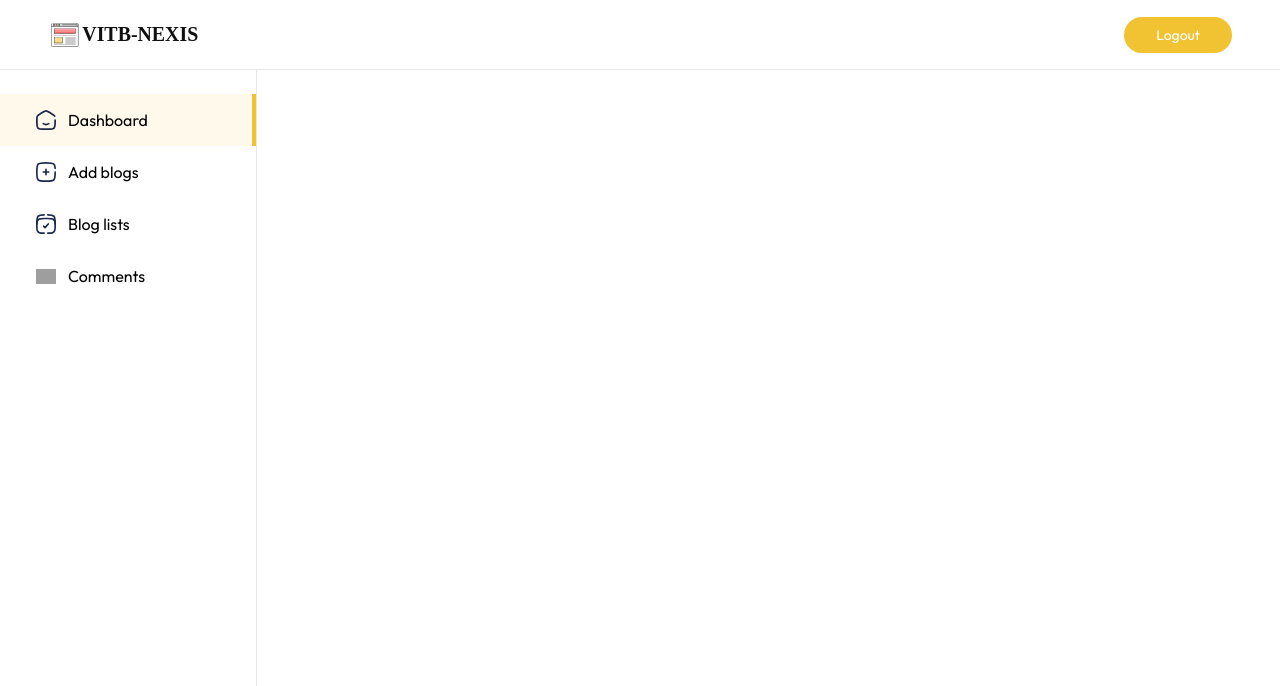
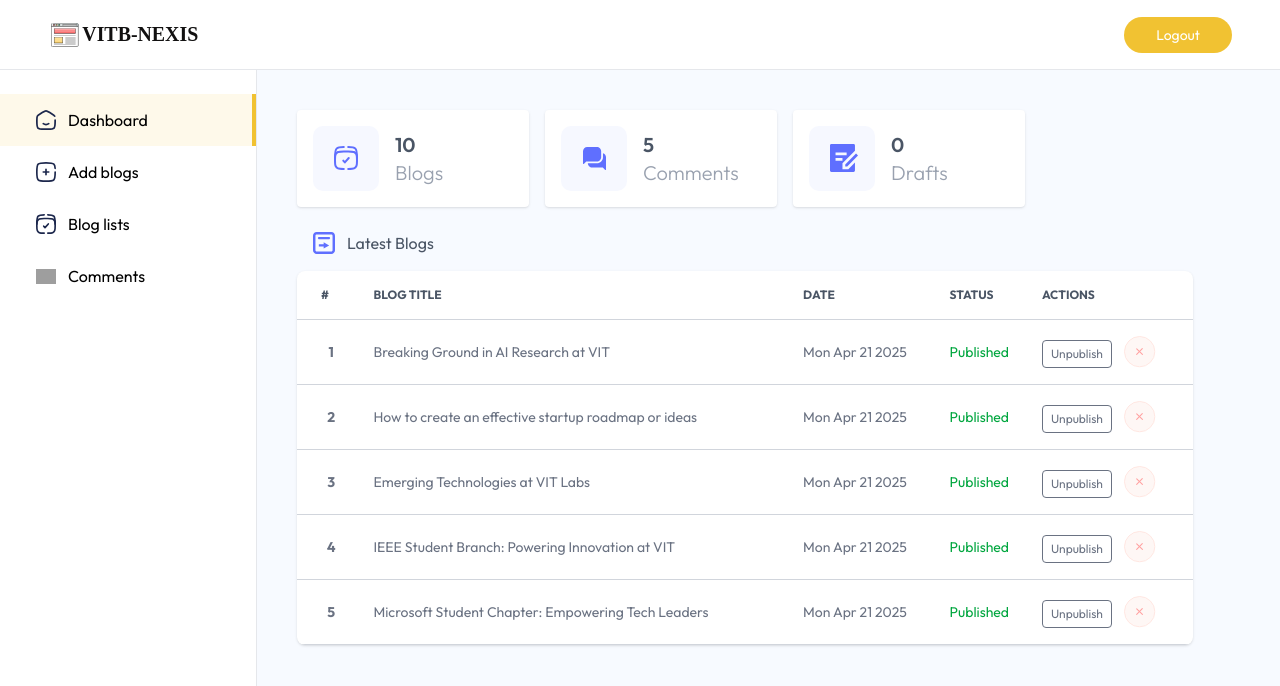
Before and after one commit to sam1dh/VITB-Nexis-blog-Website, a React (Vite) app: page /admin in a window 1280 px wide. Shown: the top 686 px of the page. Built offline with nearby package versions, Linux system fonts and the light colour scheme; grey boxes are pictures that could not be loaded.

Commit message:
updated dashboard

```diff
--- a/Frontend/src/App.jsx
+++ b/Frontend/src/App.jsx
@@ -3,7 +3,7 @@
 import Home from './Pages/Home';
 import Blog from './Pages/Blog';
 import Layout from './Pages/admin/Layout'
-// import Dashboard from './Pages/admin/Dashboard'
+import Dashboard from './Pages/admin/Dashboard'
 // import AddBlog from './Pages/admin/AddBlog'
 // import ListBlog from './Pages/admin/ListBlog'
 // import Comments from './Pages/admin/Comments'
@@ -16,7 +16,7 @@
         <Route path='/' element={<Home />} />
         <Route path='/blog/:id' element={<Blog />} />
         <Route path='/admin' element={true ? <Layout/> : <Login />} >
-          {/* <Route index element={<Dashboard />} /> */}
+          <Route index element={<Dashboard />} />
           {/* <Route path='addBlog' element={<AddBlog />} /> */}
           {/* <Route path='listBlog' element={<ListBlog />} /> */}
           {/* <Route path='comments' element={<Comments />} /> */}
--- /dev/null
+++ b/Frontend/src/Components/admin/BlogTableItem.jsx
@@ -0,0 +1,28 @@
+import React from 'react'
+import { assets } from '../../assets/assets';
+const BlogTableItem = (({blog, fetchBlogs, index}) => {
+
+    const {title, createdAt} = blog;
+    const BlogDate = new Date(createdAt)
+
+    return (
+        <tr className='border-y border-gray-300'>
+            <th className='px-2 py-4'>{index}</th>
+            <td className='px-2 py-4'>{title}</td>
+            <td className='px-2 py-4 max-sm:hidden'>{BlogDate.toDateString()}</td>
+            <td className='px-2 py-4 max-sm:hidden'>
+                <p className={` ${blog.isPublished ? "text-green-600" : "text-orange-700"}`}>
+                    {blog.isPublished ? 'Published' : 'Unpublished'}
+                </p>
+            </td>
+            <td className='px-2 py-4 flex text-xs gap-3'>
+                <button className='border px-2 py-0.5 mt-1 rounded cursor-pointer'>{blog.
+                isPublished ? 'Unpublish' : 'Publish'}</button>
+                <img src={assets.cross_icon} className='w-8 hover:scale-110 transition-all
+                cursor-pointer' alt="" />
+            </td>
+        </tr>
+    )
+})
+
+export default BlogTableItem
--- a/Frontend/src/Components/admin/Login.jsx
+++ b/Frontend/src/Components/admin/Login.jsx
@@ -1,7 +1,15 @@
-
-import React from 'react'
+import React, { useState } from 'react'
 
 const Login = () => {
+
+    const [email, setEmail] = useState('')
+    const [password, setPassword] = useState('')
+
+    const handleSubmit = async (e) => {
+        e.preventDefault()
+
+    }
+
     return (
         <div className='flex items-center justify-center h-screen'>
             <div className='w-full max-w-sm p-6 max-md:m-6 border border-primary/30
@@ -10,8 +18,27 @@
                     <div className='w-full py-6 text-center'>
                         <h1 className='text-3xl font-bold'><span
                             className='text-primary'>Admin</span> Login</h1>
-                        <p className='font-light'>Enter your credentials to access the admin panel</p>
+                        <p className='font-light'>Enter your credentials to access the
+                        admin panel</p>
                     </div>
+
+                    <form onSubmit={handleSubmit} className='mt-6 w-full sm:max-w-md
+                    text-gray-600'>
+                        <div className='flex flex-col'>
+                            <label>Email</label>
+                            <input onChange={(e) => setEmail(e.target.value)} value={email}
+                            type='email' required placeholder='your email id'
+                            className='border-b-2 border-gray-300 p-2 outline-none mb-6' />
+                        </div>
+                        <div className='flex flex-col'>
+                            <label>Password</label>
+                            <input onChange={(e) => setPassword(e.target.value)} value={password} type='password' required placeholder='your password'
+                            className='border-b-2 border-gray-300 p-2 outline-none mb-6' />
+                        </div>
+                        <button type='submit' className='w-full py-3 font-medium bg-primary
+                        text-white rounded cursor-pointer hover:bg-primary/90
+                        transition-all'>Login</button>
+                    </form>
                 </div>
             </div>
         </div>
--- a/Frontend/src/Pages/admin/Dashboard.jsx
+++ b/Frontend/src/Pages/admin/Dashboard.jsx
@@ -0,0 +1,85 @@
+import React, { useEffect, useState } from 'react'
+import { assets, dashboard_data } from '../../assets/assets'
+import BlogTableItem from '../../Components/admin/BlogTableItem';
+
+const Dashboard = () => {
+
+    const [dashboardData, setDashboardData] = useState({
+        blogs: 0,
+        comments: 0,
+        drafts: 0,
+        recentBlogs: []
+    })
+
+    const fetchDashboard = async () => {
+        setDashboardData(dashboard_data)
+    }
+
+    useEffect(() => {
+        fetchDashboard()
+    }, [])
+
+    return (
+        <div className='flex-1 p-4 md:p-10 bg-blue-50/50'>
+
+            <div className='flex flex-wrap gap-4'>
+
+                <div className='flex items-center gap-4 bg-white p-4 min-w-58 rounded
+                shadow cursor-pointer hover:scale-105 transition-all'>
+                    <img src={assets.dashboard_icon_1} alt="" />
+                    <div className='text-xl font-semibold text-gray-600'>
+                        {dashboardData.blogs}
+                        <p className='text-gray-400 font-light'>Blogs</p>
+                    </div>
+                </div>
+
+                <div className='flex items-center gap-4 bg-white p-4 min-w-58 rounded
+                shadow cursor-pointer hover:scale-105 transition-all'>
+                    <img src={assets.dashboard_icon_2} alt="" />
+                    <div className='text-xl font-semibold text-gray-600'>
+                        {dashboardData.comments}
+                        <p className='text-gray-400 font-light'>Comments</p>
+                    </div>
+                </div>
+
+                <div className='flex items-center gap-4 bg-white p-4 min-w-58 rounded
+                shadow cursor-pointer hover:scale-105 transition-all'>
+                    <img src={assets.dashboard_icon_3} alt="" />
+                    <div className='text-xl font-semibold text-gray-600'>
+                        {dashboardData.drafts}
+                        <p className='text-gray-400 font-light'>Drafts</p>
+                    </div>
+                </div>
+
+            </div>
+
+            <div className='flex items-center gap-3 m-4 mt-6 text-gray-600'>
+                <img src={assets.dashboard_icon_4} alt="" />
+                <p>Latest Blogs</p>
+            </div>
+
+            <div className='relative max-w-4xl overflow-x-auto shadow rounded-lg
+            scrollbar-hide bg-white'>
+                <table className='w-full text-sm text-gray-500'>
+                    <thead className='text-xs text-gray-600 text-left uppercase'>
+                        <tr>
+                            <th scope='col' className='px-2 py-4 xl:px-6'>#</th>
+                            <th scope='col' className='px-2 py-4'>Blog Title</th>
+                            <th scope='col' className='px-2 py-4 max-sm:hidden'>Date</th>
+                            <th scope='col' className='px-2 py-4 max-sm:hidden'>Status</th>
+                            <th scope='col' className='px-2 py-4'>Actions</th>
+                        </tr>
+                    </thead>
+                    <tbody>
+                        {dashboardData.recentBlogs.map((blog, index) => {
+                            return <BlogTableItem key={blog._id} blog={blog}
+                                fetchBlogs={fetchDashboard} index={index + 1} />
+                        })}
+                    </tbody>
+                </table>
+            </div>
+        </div>
+    )
+}
+
+export default Dashboard
```
